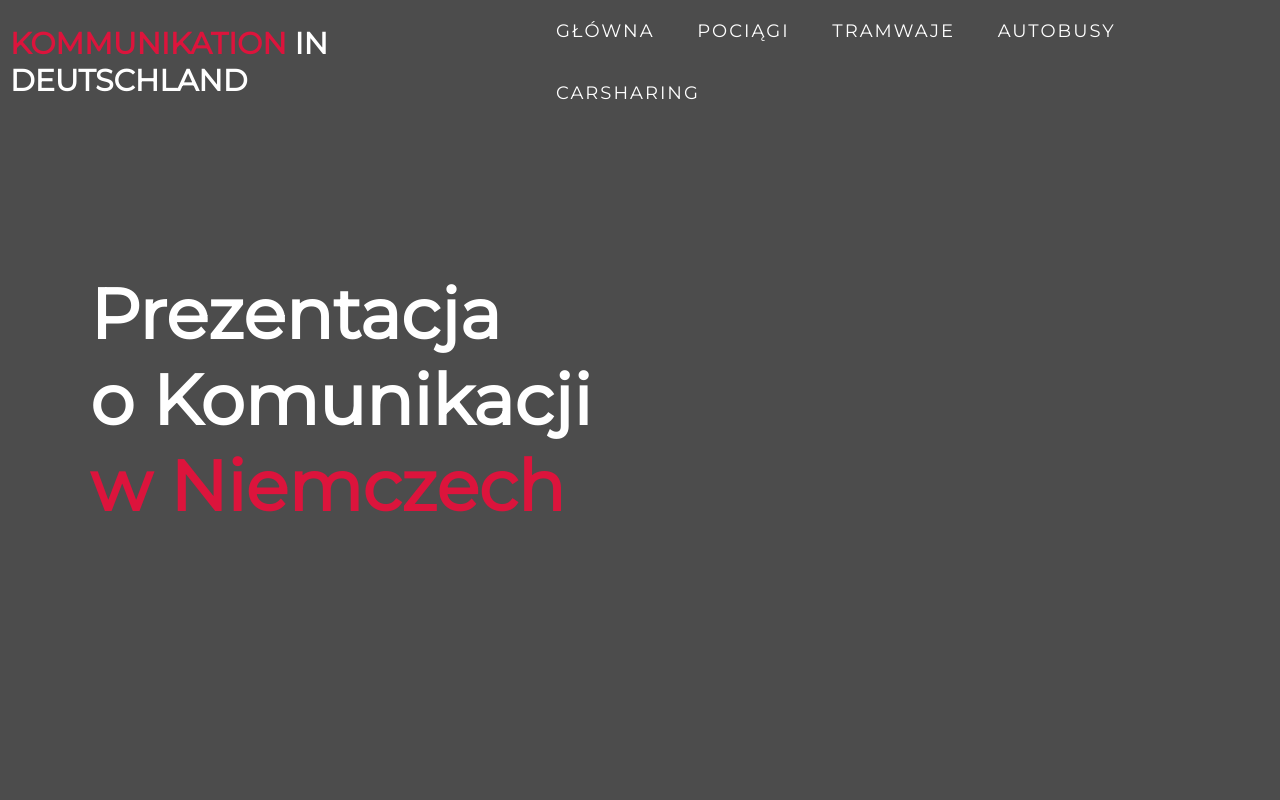
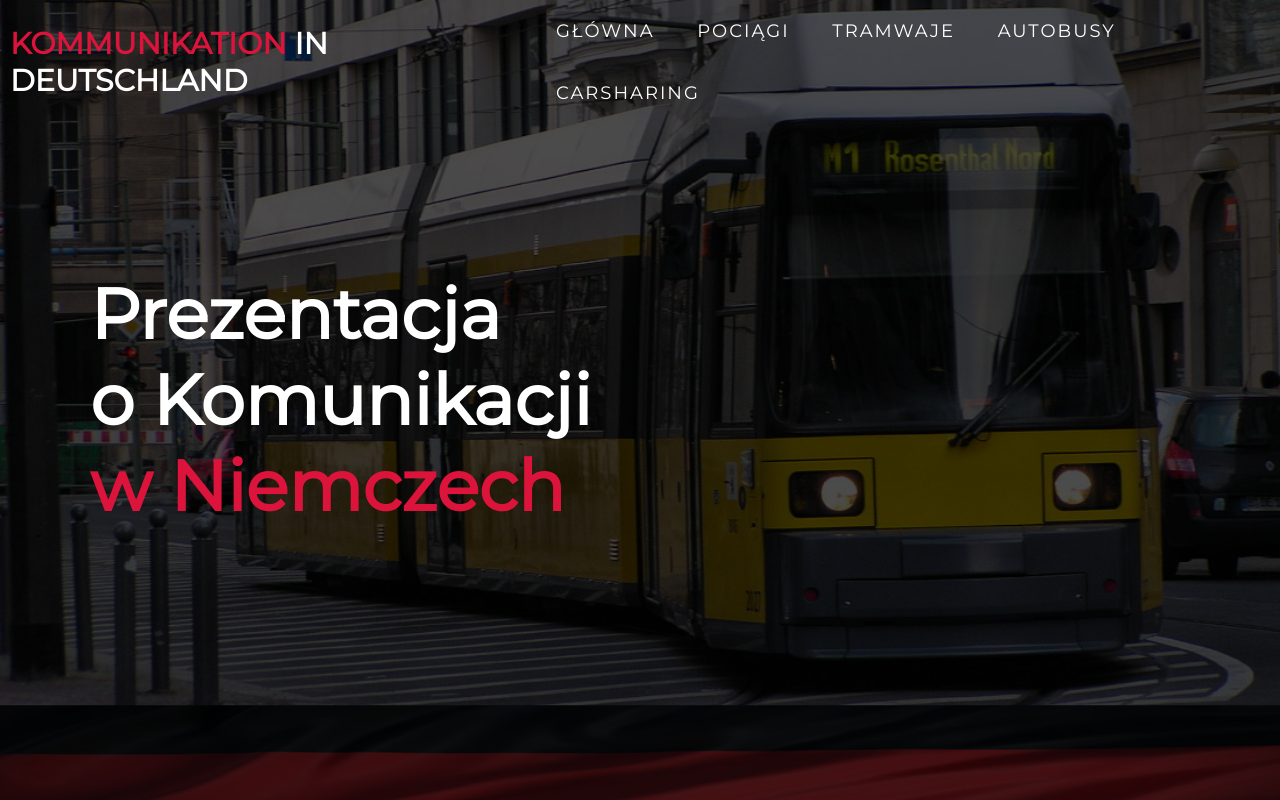
Before and after one commit to dxqvilz/niemiecki, a plain HTML site: page index.html in a window 1280 px wide. Shown: the top 800 px of the page. Drawn offline with Linux system fonts and the light colour scheme.

Commit message:
Update style.css

```diff
--- a/style.css
+++ b/style.css
@@ -200,7 +200,7 @@ p {
 
 /* Hero Section */
 #hero {
-	background-image: url(./img/baseproject.png);
+	background-image: url(baseproject.png);
 	background-size: cover;
 	background-position: top center;
 	position: relative;
```
